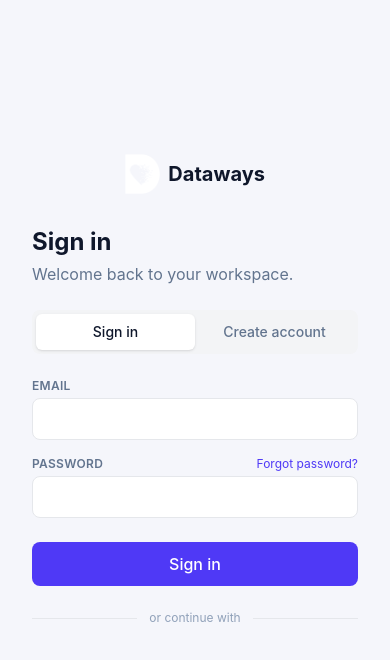
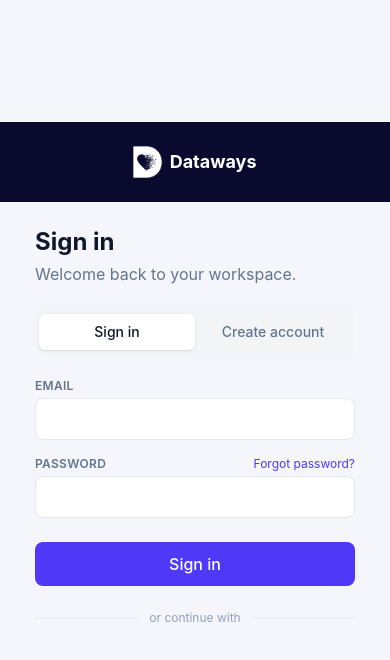
Before and after one commit to sebinsbn8-maker/dataways-attendance, a React (Vite) app in the folder frontend/: page /login in a window 390 px wide. Shown: the top 660 px of the page. Built offline with nearby package versions, Linux system fonts and the light colour scheme.

Commit message:
Style mobile logo header with navy background

```diff
--- a/frontend/src/pages/Login.jsx
+++ b/frontend/src/pages/Login.jsx
@@ -76,13 +76,13 @@ function Login() {
         <p className="text-indigo-300/60 text-sm">Secure team workspace · From Infolks Group</p>
       </div>
 
-      <div className="w-full lg:w-[30%] flex items-center justify-center bg-[#f5f6fb] p-8">
-        <div className="w-full max-w-sm">
-          <div className="lg:hidden mb-8 text-center flex items-center justify-center gap-2">
-            <img src={logo} alt="Dataways" className="h-10" />
-            <span className="text-xl font-bold text-slate-900">Dataways</span>
-          </div>
+      <div className="w-full lg:w-[30%] flex flex-col items-center justify-center bg-[#f5f6fb]">
+        <div className="lg:hidden w-full bg-[#0a0a2e] py-6 flex items-center justify-center gap-2 mb-6">
+          <img src={logo} alt="Dataways" className="h-8" />
+          <span className="text-lg font-bold text-white">Dataways</span>
+        </div>
 
+        <div className="w-full max-w-sm px-8 pb-8">
           <h2 className="text-2xl font-bold text-slate-900 mb-1">
             {activeTab === 'signin' ? 'Sign in' : 'Create account'}
           </h2>
```
